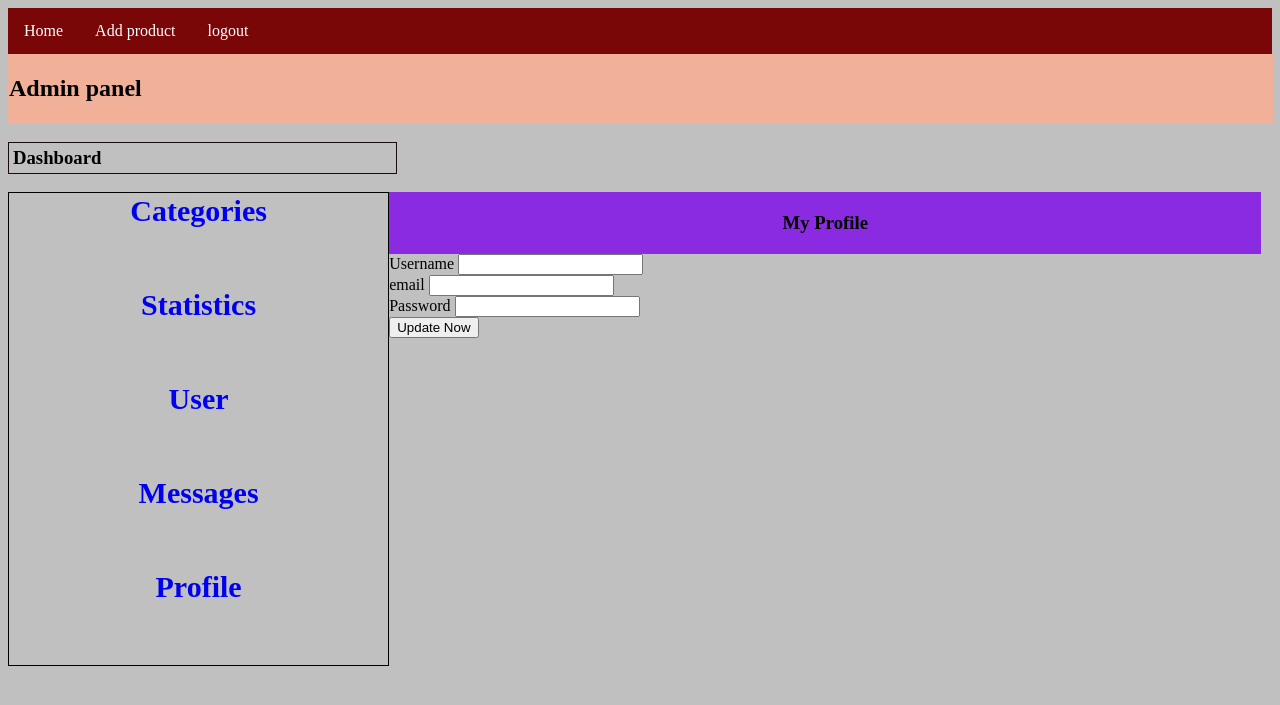
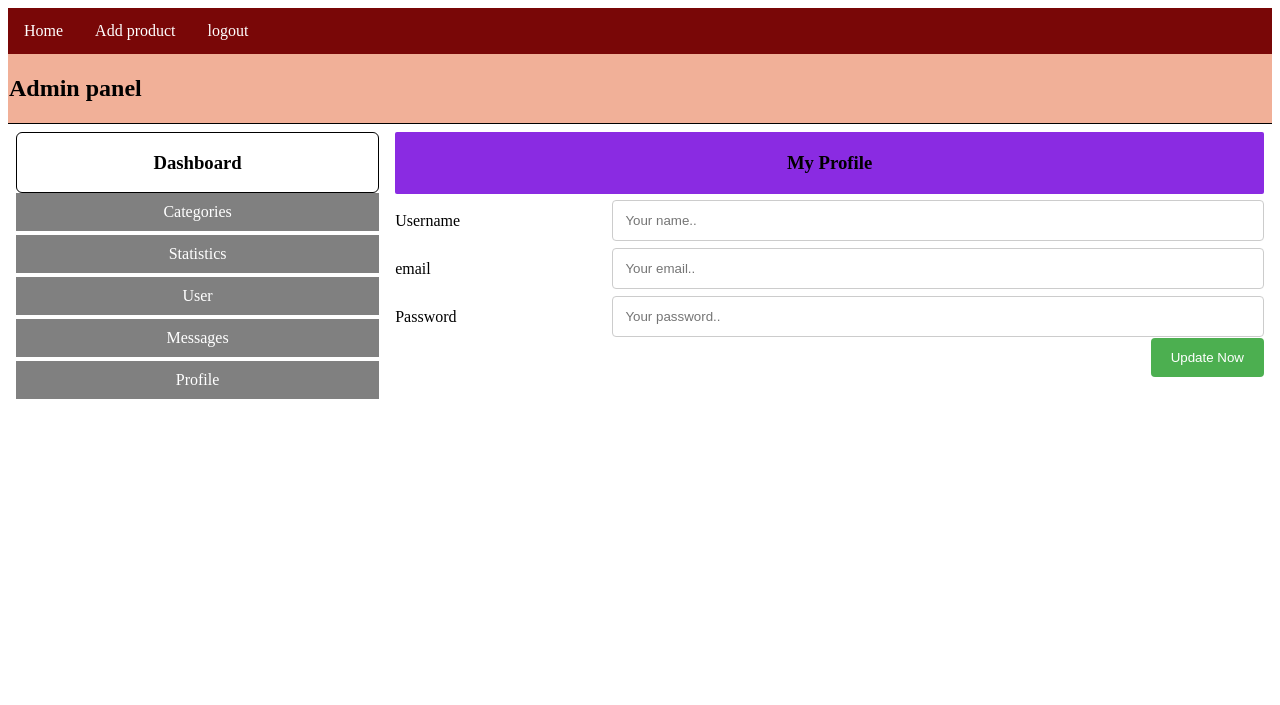
Before and after one commit to ASEDS-GROUP5/E-commerce-shopping-website, a PHP site: page /admin_profile.html in a window 1280 px wide. Shown: the top 705 px of the page. Run offline with PHP 8.4, Linux system fonts and the light colour scheme.

Commit message:
ghadiyin

```diff
--- a/admin_main.css
+++ b/admin_main.css
@@ -1,5 +1,11 @@
+*{
+    box-sizing: border-box;
+}
+a{
+    text-decoration: none;
+}
 body{
-    background: silver;
+
     color: black;
     font-family:'Times New Roman',Georgia, Times, serif;
 }
@@ -35,37 +41,58 @@ body{
 
 
 }
-.dashb h3{
-    border:1px solid rgb(26, 12, 12);
-    width:30%;
-    padding: 4px;
+
+.countainer::after {
+    content: "";
+    clear: both;
+    display: table;
 }
-.dashelement ul{
-    list-style-type: none;
-    padding: 1px;
-    margin: 0px;
+.menu{
+    width: 30%;
+
+}
+.column{
+    float: left;
+    padding: 8px;
+    border-top: 1px solid black;
 
 
 }
-.dashelement li{
-    padding-bottom:60px ;
+.content{
+    width: 70%;
+}
+.menu ul{
+    list-style-type:none;
+    margin: 0;
+    padding: 0;
+}
+.menu li a{
+    color: white;
+    display: block;
+    background-color:grey;
+    margin-bottom: 4px;
+    padding: 10px;
     text-align: center;
-    font-size: 30px;
-    font-weight: bold;
+}
+.dashb{
+    border: 1px solid black;
+    width: 100%;
+    border-radius: 6px;
+    text-align: center;
+    margin: 0;
+    padding: 0;
 
 }
-aside{
-    float: left;
-    border:1px solid black;
-    width: 30%;
-    margin: 0;
-    padding:0;
-}
+
+
+
 .dashtitle{
-    float: left;
+
     background-color: blueviolet;
-    width: 69%;
+    width: 100%;
     text-align: center;
+    border-radius: 2px;
+
 }
 .dashtitle h3{
     padding: 20px;
@@ -73,29 +100,70 @@ aside{
 }
 .dashbelement li{
     list-style-type: none;
-    background-color: blueviolet;
+
+    text-align: center;
+
+}
+.dashbelement li a{
+    color: rgb(12, 9, 9);
+    background-color: rgb(226, 221, 231);
+    width: 160px;
+    float: left;
+    font-size: 30px;
     border: 2px solid black;
-    float: left;
+    border-radius: 9px;
     padding-top: 60px;
     padding-bottom: 60px;
     margin-right: 80px;
     margin-bottom: 20px;
-    width: 160px;
-    text-align: center;
-    font-size: 30px;
+
 
 }
-.dashbelement li:nth-child(5){
-    margin-left: 10px;
+input[type=text] , input[type=password] {
+    width: 100%;
+    padding: 12px;
+    border: 1px solid #ccc;
+    border-radius: 4px;
+    resize: vertical;
+  }
+label {
+    padding: 12px 12px 12px 0;
+    display: inline-block;
+  }
+
+input[type=submit] {
+    background-color: #4CAF50;
+    color: white;
+    padding: 12px 20px;
+    border: none;
+    border-radius: 4px;
+    cursor: pointer;
+    float: right;
 }
-.dashbelement li:nth-child(4){
-    margin-left: 100px;
+
+input[type=submit]:hover {
+    background-color: #45a049;
 }
-a{
-    text-decoration: none;
+.col-25 {
+    float: left;
+    width: 25%;
+    margin-top: 6px;
+}
 
+.col-75 {
+    float: left;
+    width: 75%;
+    margin-top: 6px;
 }
-.dashbelement{
-    float: left;
-    width: 60%;
+
+  /* Clear floats after the columns */
+.row:after {
+    content: "";
+    display: table;
+    clear: both;
 }
+.con{
+    border-radius: 5px;
+    background-color: #f2f2f2;
+    padding: 20px;
+}
--- a/admin_profile.html
+++ b/admin_profile.html
@@ -20,29 +20,50 @@
     <div class="adminpanel">
         <h2>Admin panel</h2>
     </div>
+    <div class="countainer">
+        <div class="column menu">
             <div class="dashb">
                 <h3>Dashboard</h3>
             </div>
-    <div class="dashelement">
-        <aside>
             <ul>
                 <li><a href="./admin_categories.html">Categories</a></li>
                 <li><a href="./adminStatistics.html">Statistics</a></li>
-                <li><a href="./admin_allusers.html">User</a></z></li>
+                <li><a href="./admin_allusers.html">User</a></li>
                 <li><a href="./admin_messages.html">Messages</a></li>
                 <li><a href="./admin_profile.html">Profile</a></li>
             </ul>
-        </aside>
         </div>
+        <div class="column content">
             <div class="dashtitle">
                 <h3>My Profile</h3>
             </div>
             <form>
+                <div class="row">
+                    <div class="col-25">
                         <label for="username">Username</label>
-        <input type="text" name="username"><br>
+                    </div>
+                    <div class="col-75">
+                        <input type="text" name="username" placeholder="Your name..">
+                    </div>
+                </div>
+                <div class="row">
+                    <div class="col-25">
                         <label for="email">email</label>
-        <input type="text" name="email"><br>
+                    </div>
+                    <div class="col-75">
+                        <input type="text" name="email" placeholder="Your email..">
+                    </div>
+                </div>
+                <div class="row">
+                    <div class="col-25">
                         <label for="pass">Password</label>
-        <input type="password" name="pass"><br>
+                    </div>
+                    <div class="col-75">
+                        <input type="password" name="pass" placeholder="Your password..">
+                    </div>
+                </div>
+                <div class="row">
                         <input type="submit" value="Update Now">
+                </div>
             </form>
+        </div>
```
Also changed, not shown: adminStatistics.html (+5 -4 lines), admin_addproduct.html (+60 -8 lines), admin_allusers.html (+5 -4 lines), admin_categories.html (+5 -4 lines), admin_dashboard.html (+20 -20 lines), admin_messages.html (+5 -4 lines), 1 other file. Lines whose indentation alone changed are shown as unchanged.
